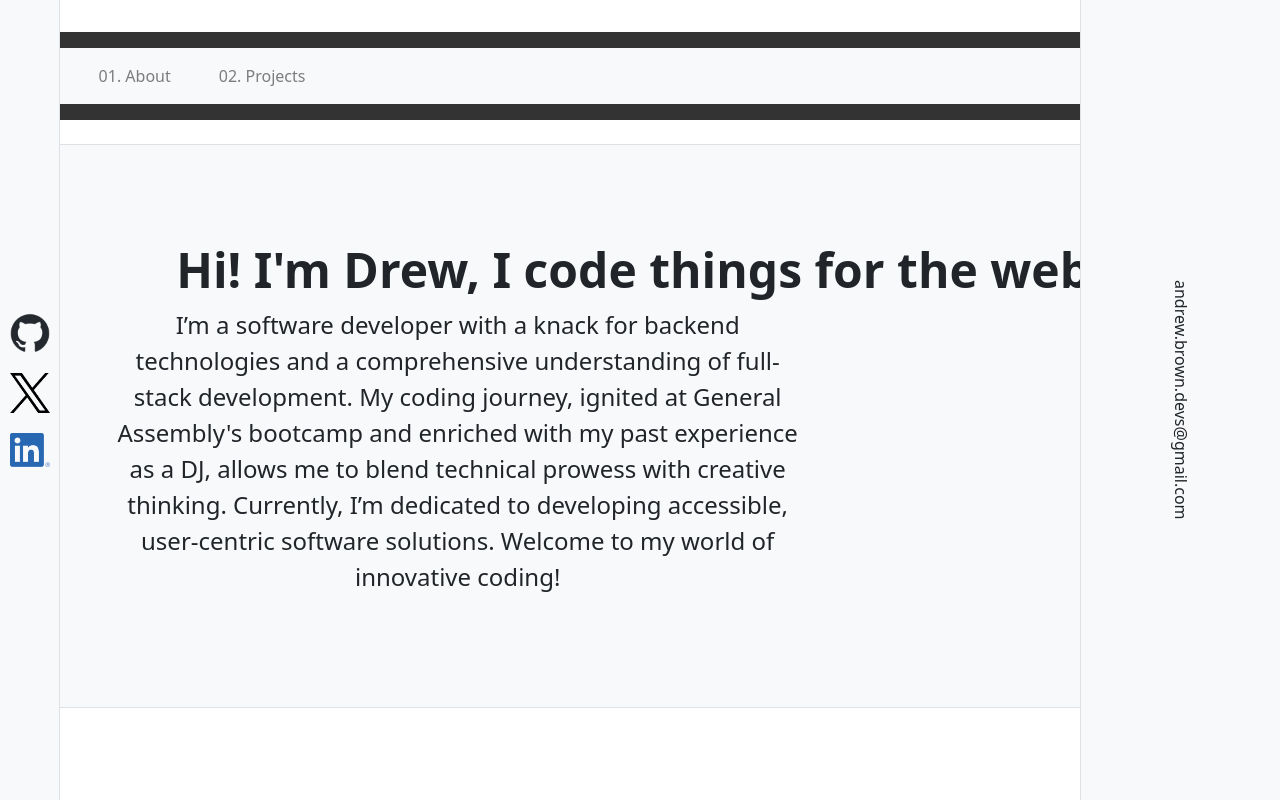
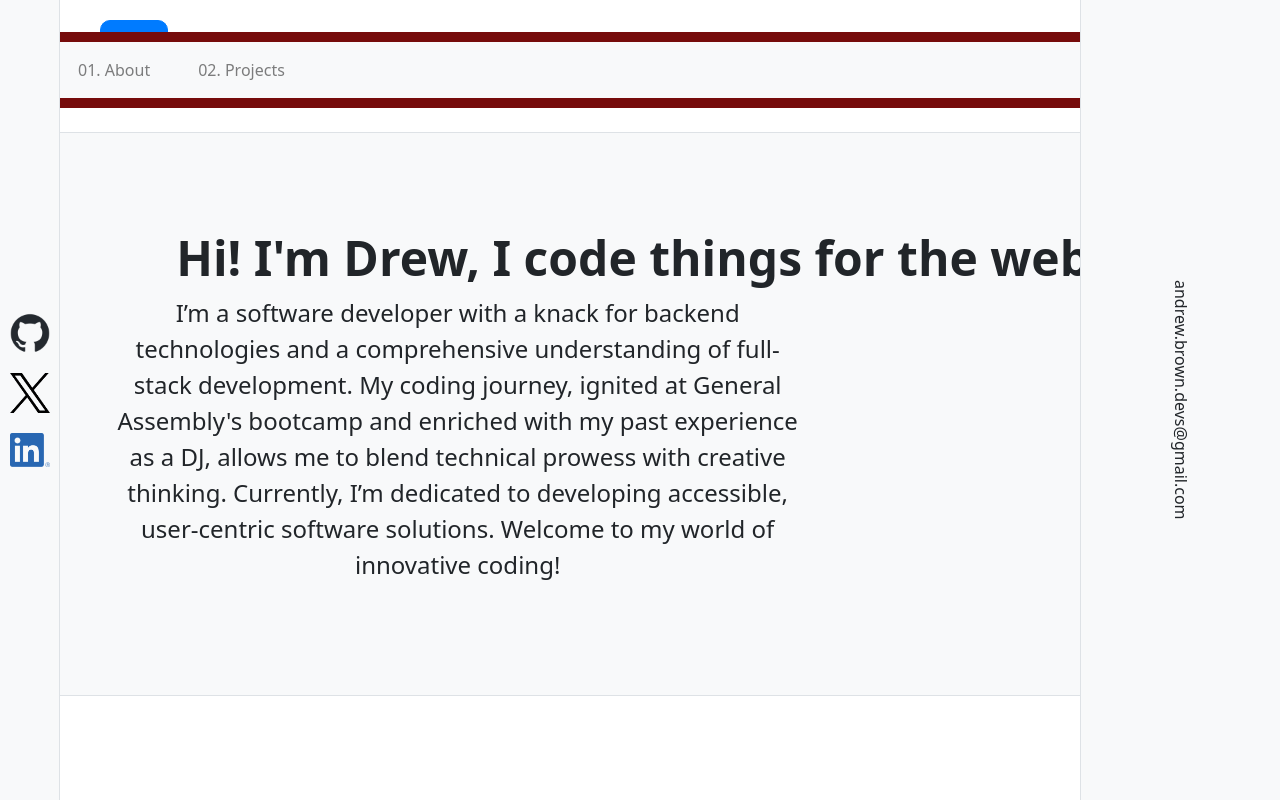
Before and after one commit to drewkybrown/portfolio, a React (Vite) app: page /#/about in a window 1280 px wide. Built offline with nearby package versions, Linux system fonts and the light colour scheme; a small style sheet from the web is missing.

Commit message:
Adjust positioning of Home Button

```diff
--- a/src/App.jsx
+++ b/src/App.jsx
@@ -5,6 +5,7 @@ import { Routes, Route } from "react-router-dom";
 import Header from "./components/Header";
 import Footer from "./components/Footer";
 import EmailSidebar from "./components/EmailSidebar";
+import HomeButton from "./components/HomeButton";
 
 // Import pages
 import Home from "./pages/Home";
@@ -15,6 +16,7 @@ import Projects from "./pages/Projects";
 function App() {
   return (
     <div className="App">
+      <HomeButton />
       <Header />
       <EmailSidebar />
       <Routes>
--- a/src/components/Header.jsx
+++ b/src/components/Header.jsx
@@ -4,15 +4,13 @@ import "../styles/components.css"; // Import the CSS file
 function Header() {
   return (
     <header className="header-container mb-4">
-      {" "}
       {/* Bootstrap margin bottom class */}
+      <div className="container-fluid">
+        <div className="row">
+          <div className="col">
+            {/* Navbar */}
             <nav className="navbar navbar-expand-lg navbar-light bg-light">
-        {" "}
               {/* Bootstrap navbar classes */}
-        <div className="container-fluid">
-          <Link to="/" className="navbar-brand">
-            <div>D</div>
-          </Link>
               <button
                 className="navbar-toggler"
                 type="button"
@@ -46,8 +44,10 @@ function Header() {
                   <div>Resume</div>
                 </a>
               </div>
+            </nav>
           </div>
-      </nav>
+        </div>
+      </div>
     </header>
   );
 }
--- /dev/null
+++ b/src/components/HomeButton.jsx
@@ -0,0 +1,13 @@
+import React from "react";
+import { Link } from "react-router-dom";
+import "../styles/components.css"; // Import  CSS file for styling
+
+function HomeButton() {
+  return (
+    <Link to="/" className="home-button">
+      Home
+    </Link>
+  );
+}
+
+export default HomeButton;
--- a/src/styles/components.css
+++ b/src/styles/components.css
@@ -27,19 +27,12 @@
 
 /* Style for the entire header */
 .header-container {
-  background-color: #333;
+  position: relative;
+  top: 0;
+  left: 0;
+  background-color: #760b0b;
   color: white;
-  padding: 1rem 0;
-}
-
-/* Style for the navigation links */
-.nav-container {
-  display: flex;
-  justify-content: space-around;
-  border-bottom: 0.2rem solid black;
-  padding: 0.5rem;
-  width: 90%;
-  margin: auto;
+  padding: 10px;
 }
 
 /* Style for individual navigation links */
@@ -50,11 +43,25 @@
   font-weight: bold;
 }
 
+/* Custom styles for the "Home" button */
+.home-button {
+  position: absolute;
+  top: 20px;
+  left: 100px;
+  padding: 10px; /* Add padding for spacing */
+  background-color: #007bff; /* Customize the button background color */
+  color: #fff; /* Customize the button text color */
+  border: 1px solid #007bff; /* Add a border around the button */
+  border-radius: 10px; /* Add border radius for rounded corners */
+  cursor: pointer; /* Change cursor on hover */
+  text-decoration: none; /* Remove underline */
+}
+
 /* Style for the Resume button */
 .resume-button {
   background-color: #007bff;
   color: white;
-  padding: 0.5rem 1rem;
+  padding: 5px 1rem;
   text-decoration: none;
   border-radius: 5px;
   transition: background-color 0.3s;
--- a/src/styles/pages.css
+++ b/src/styles/pages.css
@@ -55,10 +55,6 @@ h2 {
   margin-bottom: 20px;
 }
 
-/* Projects Page Syling */
-
-/* About.css */
-
 /* Container styles */
 .custom-about-container {
   /* Add custom container styles here */
```
Lines whose indentation alone changed are shown as unchanged.
